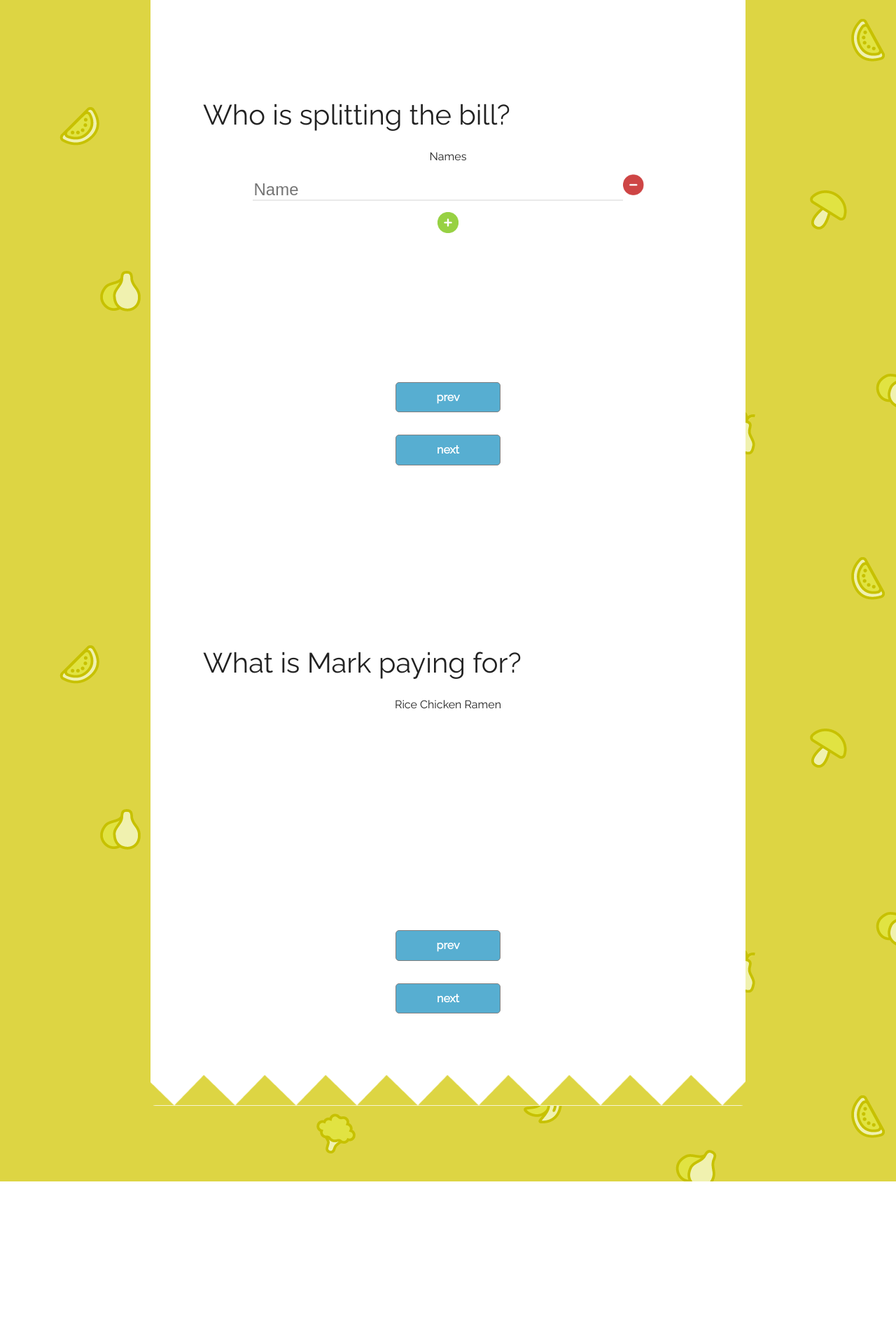
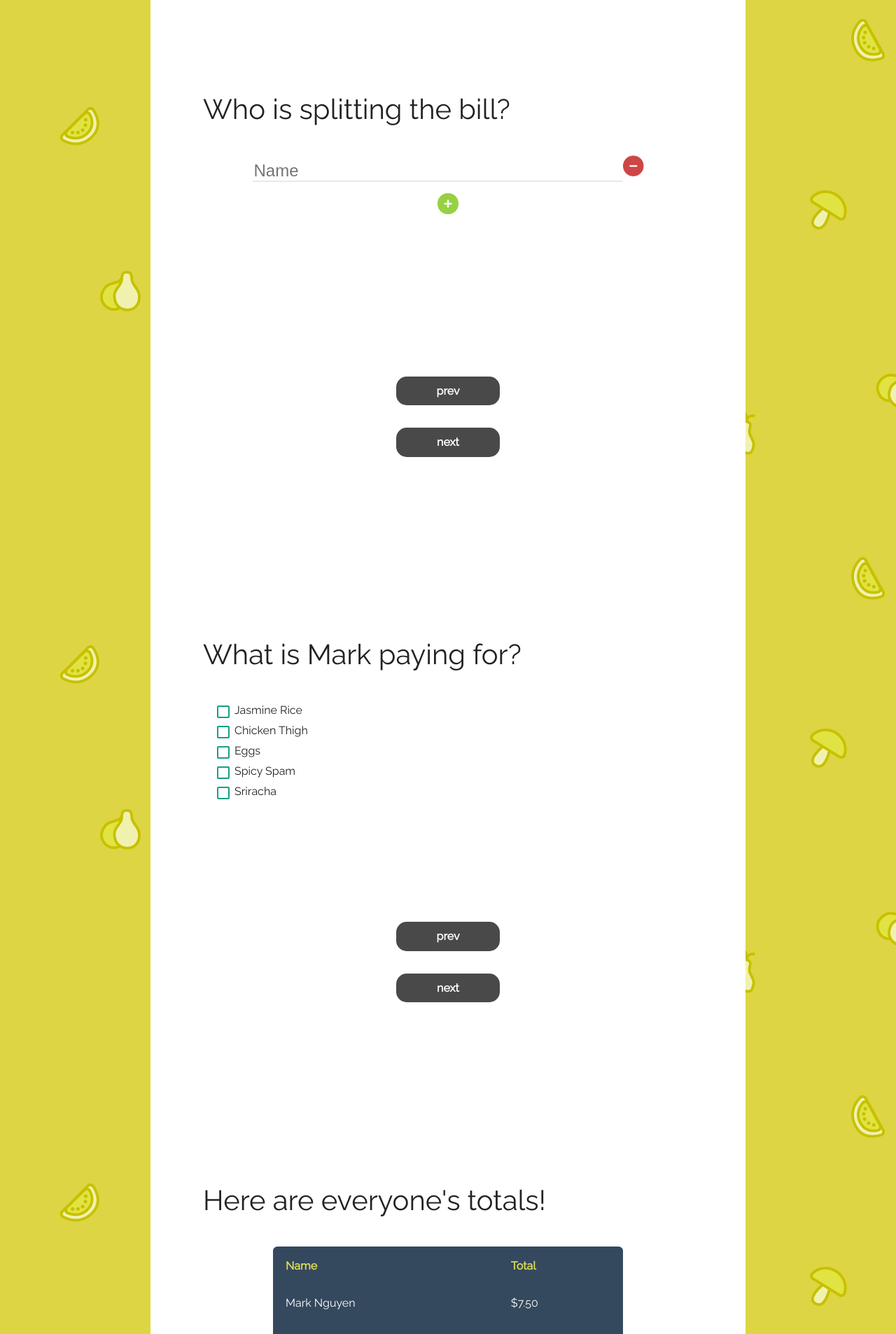
Before and after one commit to MK-97/grocer_we, a Django app: template ItemEntry/templates/test.html in a window 1280 px wide. Shown: the part 840-2746 px from the top of the page at 70% size. Before the commit the page ends 2528 px from the top, so only its background shows below. Run offline with Django 3.2, Linux system fonts and the light colour scheme; the template is opened without the code that fills it, so the values that code supplies are empty; some libraries are stand-ins or nearby versions.

Commit message:
finalstages

```diff
--- a/ItemEntry/templates/load.js
+++ b/ItemEntry/templates/load.js
@@ -1,6 +1,6 @@
 //download mask effect
 $(document).ready(function() {
-	var timeOut = 500;
+	var timeOut = 1000;
 	var displayOut = function() {
 		setTimeout(function() {
 			$(".download-overlay").css({ display: "none" });
@@ -8,7 +8,7 @@ $(document).ready(function() {
 
 		//ignore this below used to debug control time
 		setTimeout(function() {
-			$(".downloading").text("LOADING");
+			$(".downloading").text("");
 		}, 0);
 		setTimeout(function() {
 			$(".downloading").text("...");
--- a/ItemEntry/templates/style.css
+++ b/ItemEntry/templates/style.css
@@ -9,7 +9,8 @@ html {
   height: 100%;
   margin: -24px;
   padding: 0;
-  background-color: #e5d858;
+  background-image:url('img/loading.png');
+    background-size: auto;
   z-index: 9999;
 }
 
@@ -27,7 +28,7 @@ body {
     background-image: url('img/background.png');
     font-family: 'Raleway', sans-serif;
     color: #222222;
-    padding: 100px;
+
 
 }
 
@@ -76,7 +77,10 @@ form {
     background-color: white;
     width: 700px;
     padding: 50px 75px 100px 75px;
-    margin: 0 auto; /*centers div on page*/
+    margin-top:100px;
+margin-bottom:0;
+margin-left:auto;
+margin-right:auto; /*centers div on page*/
     border-radius: 7px;
 }
 
@@ -139,6 +143,18 @@ h1 {
 }
 
 .scrollingDiv::-webkit-scrollbar {
+    display: ;
+}
+
+.scrollingDivLeft {
+    overflow:scroll;
+    height: 300px;
+    text-align: Left;
+    width: 700px;
+    overflow-x: hidden;
+}
+
+.scrollingDivLeft::-webkit-scrollbar {
     display: ;
 }
 
@@ -265,9 +281,9 @@ fieldset {
   margin: 2em auto;
   font-size: 1em;
   padding: 0.7em 1.5em;
-  border-radius: 5px;
-  border: 1px solid grey;
-  background: #57AED1;
+  border-radius: 15px;
+  border: none;
+  background: #494949;
     color: #fff;
     font-weight: bold;
     text-align: center;
@@ -302,50 +318,136 @@ fieldset {
 
 /*--------------------RADIO BUTTONS FOR SECTION 3 ------------*/
 
-
-/*--------------Check Box Styling -------------------------*/
-
-.checkbox-custom {
-  opacity: 0;
-  position: absolute;
+.scrollingDivLeft ul {
+  margin: 20px 0 0 20px;
+  padding: 0;
 }
 
-.checkbox-custom,
-.checkbox-custom-label {
-  display: inline-block;
-  vertical-align: middle;
-  margin: 5px;
+.scrollingDivLeft ul li {
+  margin-top: 10px;
+  list-style: none;
+}
+
+label.checkbox {
+  position: relative;
+  padding: 0 0 0 25px;
+  font-size: 1rem;
   cursor: pointer;
 }
-
-.checkbox-custom-label {
-  position: relative;
+label.checkbox input[type="checkbox"] {
+  display: none;
+}
+label.checkbox input[type="checkbox"]:checked + span {
+  opacity: 1;
+}
+label.checkbox::before {
+  position: absolute;
+  content: '';
+  top: 3px;
+  left: 0;
+  height: 14px;
+  width: 14px;
+  border-radius: 2px;
+  border: 2px solid #16A085;
+}
+label.checkbox span {
+  position: absolute;
+  top: 3px;
+  left: 2px;
+  width: 12px;
+  height: 5px;
+  -ms-transform: rotate(45deg);
+  -webkit-transform: rotate(45deg);
+  transform: rotate(45deg);
+  opacity: 0;
+  transition: opacity 500ms ease;
+}
+label.checkbox span::before {
+  position: absolute;
+  content: '';
+  left: 11px;
+  width: 3px;
+  height: 11px;
+  background-color: #16A085;
+}
+label.checkbox span::after {
+  position: absolute;
+  content: '';
+  top: 8px;
+  left: 7px;
+  width: 4px;
+  height: 3px;
+  background-color: #16A085;
 }
 
-.checkbox-custom + .checkbox-custom-label:before {
-  content: '';
-  background: #fff;
-  border: 2px solid #ddd;
+
+/*--------------SECTION 4 table Styling -------------------------*/
+
+.rwd-table {
+  margin: 1em 0;
+  min-width: 500px;
+}
+.rwd-table tr {
+  border-top: 1px solid #ddd;
+  border-bottom: 1px solid #ddd;
+}
+.rwd-table th {
+  display: none;
+}
+.rwd-table td {
+  display: block;
+}
+.rwd-table td:first-child {
+  padding-top: .5em;
+}
+.rwd-table td:last-child {
+  padding-bottom: .5em;
+}
+.rwd-table td:before {
+  content: attr(data-th) ": ";
+  font-weight: bold;
+  width: 6.5em;
   display: inline-block;
-  vertical-align: middle;
-  width: 20px;
-  height: 20px;
-  margin-right: 10px;
-  text-align: center;
-  line-height: 1;
+}
+@media (min-width: 480px) {
+  .rwd-table td:before {
+    display: none;
+  }
+}
+.rwd-table th, .rwd-table td {
+  text-align: left;
+}
+@media (min-width: 480px) {
+  .rwd-table th, .rwd-table td {
+    display: table-cell;
+    padding: .25em .5em;
+  }
+  .rwd-table th:first-child, .rwd-table td:first-child {
+    padding-left: 0;
+  }
+  .rwd-table th:last-child, .rwd-table td:last-child {
+    padding-right: 0;
+  }
 }
 
-/*Simply Change the content to any font awesome unicode here to add your own check icon*/
-.checkbox-custom:checked + .checkbox-custom-label:before {
-  content: "\f00c";
-  font-family: 'FontAwesome';
-  background: #fe4365;
+
+.rwd-table {
+  background: #34495E;
   color: #fff;
-  text-align: center;
-  vertical-align: middle;
+  border-radius: .4em;
+  overflow: hidden;
 }
-
-.checkbox-custom:focus + .checkbox-custom-label {
-  outline: 1px solid #ddd;
-  /* focus style */
+.rwd-table tr {
+  border-color: #46637f;
 }
+.rwd-table th, .rwd-table td {
+  margin: .5em 1em;
+}
+@media (min-width: 480px) {
+  .rwd-table th, .rwd-table td {
+    padding: 1em !important;
+  }
+}
+.rwd-table th, .rwd-table td:before {
+  color: #dd5;
+}
--- a/ItemEntry/templates/test.html
+++ b/ItemEntry/templates/test.html
@@ -18,9 +18,7 @@
 
 <body>
 
-    <div class="download-overlay">
-	<h1 class="downloading"></h1>
-</div>
+
 <div class="bigContainer">
 <header>
 
@@ -46,12 +44,11 @@
 
     <div class="scrollingDiv">
     <form id="form-step1" class="form-vertical">
-        <legend>Items & Price</legend>
 
         <div id="extender2">
             <p style="display: block;">
 
-              <input type="text"  class="inp itemInput" id="1" value="" placeholder="Item Name">
+              <input type="text"  class="inp itemInput" id="1" value="" placeholder="Item">
                       <input type="number" min="0.00" max="10000.00" step="0.01" class="priceInput" placeholder="$"/>
 
 
@@ -79,7 +76,6 @@
     <form method="post" action="" id="form-step2" class="form-vertical" >
 
 
-      <legend>Names</legend>
 
 
       <div id="extender">
@@ -107,28 +103,80 @@
 <div class="section">
 
        <h1>What is Mark paying for?</h1>
-     <div class="scrollingDiv">
-   <div class="row">
-    <div class="col-xs-12">
-      <div class="btn-group btn-group-vertical" data-toggle="buttons">
-        <label class="btn active">
-          <input type="checkbox" id="checkbox-1" class="checkbox-custom" name="checkbox-1" type="checkbox"><i class="fa fa-square-o fa-2x"></i><i class="fa fa-check-square-o fa-2x"></i> <span> Rice </span>
-        </label>
-        <label class="btn">
-          <input type="checkbox" id="checkbox-1" class="checkbox-custom" name="checkbox-1" type="checkbox"><i class="fa fa-square-o fa-2x"></i><i class="fa fa-check-square-o fa-2x"></i><span> Chicken </span>
-        </label>
-        <label class="btn">
-          <input type="checkbox" id="checkbox-1" class="checkbox-custom" name="checkbox-1" type="checkbox"><i class="fa fa-square-o fa-2x"></i><i class="fa fa-check-square-o fa-2x"></i><span> Ramen</span>
-        </label>
-      </div>
+     <div class="scrollingDivLeft">
+
+           <ul>
+    <li>
+      <label class="checkbox"><input type="checkbox" name="" value="1">Jasmine Rice<span></span></label>
+    </li>
+
+    <li>
+      <label class="checkbox"><input type="checkbox" name="" value="1">Chicken Thigh<span></span></label>
+    </li>
+
+    <li>
+      <label class="checkbox"><input type="checkbox" name="" value="1">Eggs<span></span></label>
+    </li>
+
+    <li>
+      <label class="checkbox"><input type="checkbox" name="" value="1">Spicy Spam<span></span></label>
+    </li>
+
+    <li>
+      <label class="checkbox"><input type="checkbox" name="" value="1">Sriracha<span></span></label>
+    </li>
+  </ul>
 
 
-    </div>
-  </div>
-    </div>
+    </div> <!--Scrolling Div End-->
 
          <a href="#form-step2" class="NPbtn btn1">prev </a>
        <a href="#form-step4" class="NPbtn btn2"> next </a>
+
+    </div>
+
+       <!-- section 4-->
+
+   <div class="sectionSpacing" id="form-step4"> </div>
+
+
+<div class="section">
+
+       <h1>Here are everyone's totals!</h1>
+     <div class="scrollingDiv">  <center>
+<table class="rwd-table">
+  <tr>
+    <th>Name</th>
+    <th>Total</th>
+
+  </tr>
+  <tr>
+    <td data-th="Name">Mark Nguyen</td>
+    <td data-th="Total">$7.50</td>
+
+  </tr>
+  <tr>
+    <td data-th="Name">Bia Toledo</td>
+    <td data-th="Total">$4.75</td>
+  </tr>
+  <tr>
+    <td data-th="Name">Atlas Ko</td>
+    <td data-th="Total">$8.75</td>
+  </tr>
+      <tr>
+    <td data-th="Name">Cheryl Woon</td>
+    <td data-th="Total">$6.25</td>
+  </tr>
+</table>
+
+<p>&larr; Drag window (in editor or full page view) to see the effect. &rarr;</p>
+    </center>
+    </div>
+
+         <!--Scrolling Div End-->
+
+         <a href="#form-step2" class="NPbtn btn1">prev </a>
+       <a href="#top" class="NPbtn btn2"> done! </a>
 
     </div>
 
@@ -143,7 +191,6 @@
 
 <!--<button id="btn1" class="btn"> Step back</button>
 <button id="btn2" class="btn"> Next Step</button> -->
-    </div>
 
 
 
@@ -170,7 +217,7 @@
 
     //add input
     $('a#add_btn').click(function () {
-        $('<p><input type="text" name="items[]" class="inp nameInput" id="' + j + '" value="" />' +
+        $('<p><input type="text" name="items[]" class="inp nameInput" placeholder="Name" id="' + j + '" value="" />' +
             '<a class="dynamic-link" href="#step2"><img src="img/remove.png" width="30px"></a></p>').fadeIn("slow").appendTo('#extender');
         j++;
         return false;
@@ -205,7 +252,7 @@ $(document).ready( function() { // Wait until document is fully parsed
     var k = $('#form-step2 :input').length + 1;
     //add input
     $('a#add_btn2').click(function () {
-        $('<p><input type="text" name="items[]" class="inp itemInput" id="' + k + '" value="" /> <input type="number" name="items[]" class="inp priceInput" id="' + k + '" value="" min="0.00" max="10000.00" step="0.01"  />' +
+        $('<p><input type="text" name="items[]" class="inp itemInput" placeholder="Item" id="' + k + '" value="" /> <input type="number" name="items[]" class="inp priceInput" placeholder="$" id="' + k + '" value="" min="0.00" max="10000.00" step="0.01"  />' +
             '<a class="dynamic-link" href="#step2"><img src="img/remove.png" width="30px"></a></p>').fadeIn("slow").appendTo('#extender2');
         k++;
         return false;
```
Also changed, not shown: ItemEntry/templates/golf.png (deleted), ItemEntry/templates/img/loading.png (added), 3 other files.
